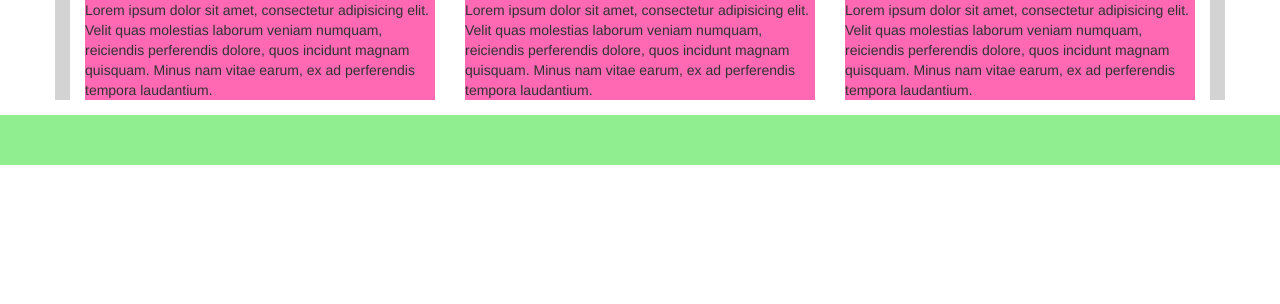
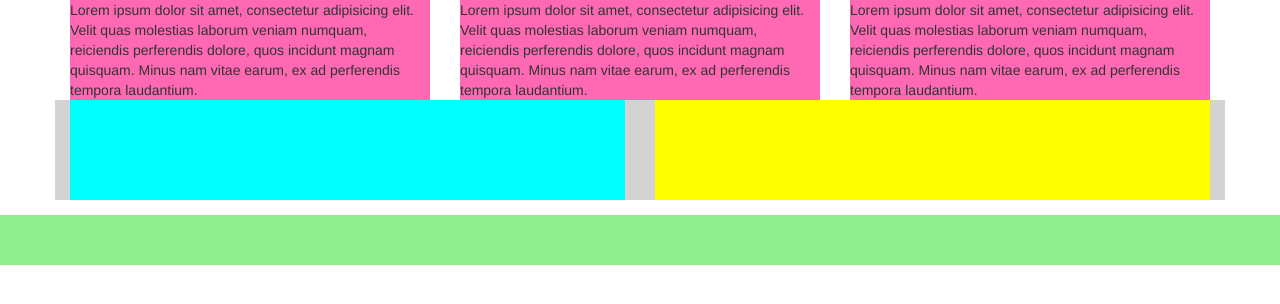
Before and after one commit to wiemka/bootstrap_prezentacja, a plain HTML site: page index.html in a window 1280 px wide. Drawn offline with nearby package versions, Linux system fonts and the light colour scheme.

Commit message:
dodanie rowów

```diff
--- a/css/style.css
+++ b/css/style.css
@@ -17,3 +17,16 @@
     margin-bottom: 15px;
     height: 50px;
 }
+
+
+/*przy mobile first*/
+
+#kontenery .columna_1>div {
+    height: 100px;
+    background-color: aqua;
+}
+
+#kontenery .columna_2>div {
+    height: 100px;
+    background-color: yellow;
+}
--- a/index.html
+++ b/index.html
@@ -19,6 +19,7 @@
 
     <section id="kontenery">
         <div class="container">
+            <div class="row">
                 <div class="col-xs-4">
                     <div>Lorem ipsum dolor sit amet, consectetur adipisicing elit. Velit quas molestias laborum veniam numquam, reiciendis perferendis dolore, quos incidunt magnam quisquam. Minus nam vitae earum, ex ad perferendis tempora laudantium.</div>
                 </div>
@@ -29,6 +30,18 @@
                     <div>Lorem ipsum dolor sit amet, consectetur adipisicing elit. Velit quas molestias laborum veniam numquam, reiciendis perferendis dolore, quos incidunt magnam quisquam. Minus nam vitae earum, ex ad perferendis tempora laudantium.</div>
                 </div>
             </div>
+            <div class="row">
+                <!--chcemy, aby na telefonach kolumna rozciągnęła się na 100% szerokości, na tebletach zajmowałam 50% szerokości, a na większych urządzeniach podzieiła się na 3. Do dyspozycji mamy tylko dla divy-->
+
+                <div class="col-sm-6 cos-md-4 columna_1">
+                    <div></div>
+                </div>
+                <div class="col-sm-6 cos-md-4 columna_2">
+                    <div></div>
+                </div>
+            </div>
+        </div>
+
         <div class="container-fluid"></div>
     </section>
 
```
Lines whose indentation alone changed are shown as unchanged.
